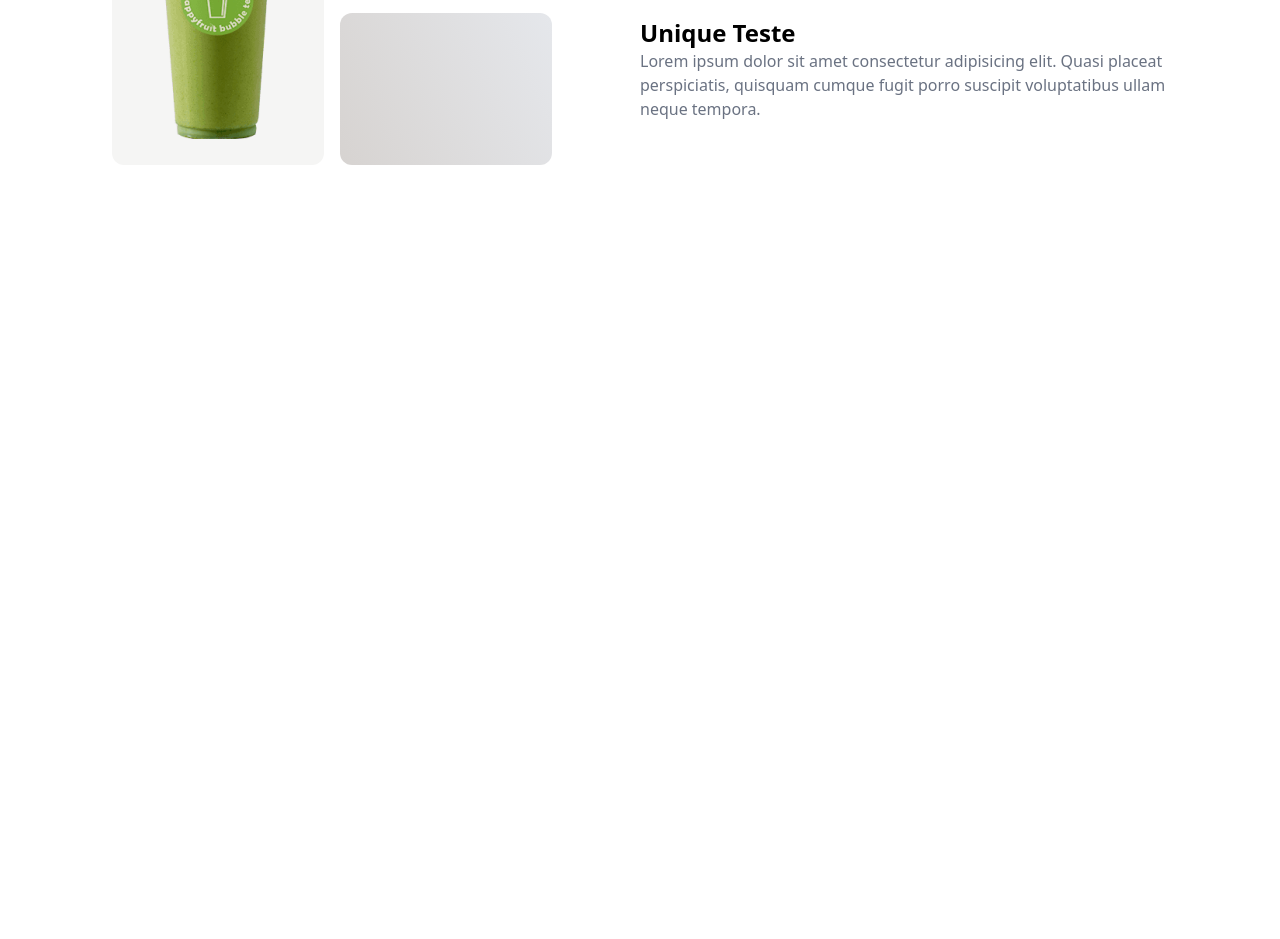
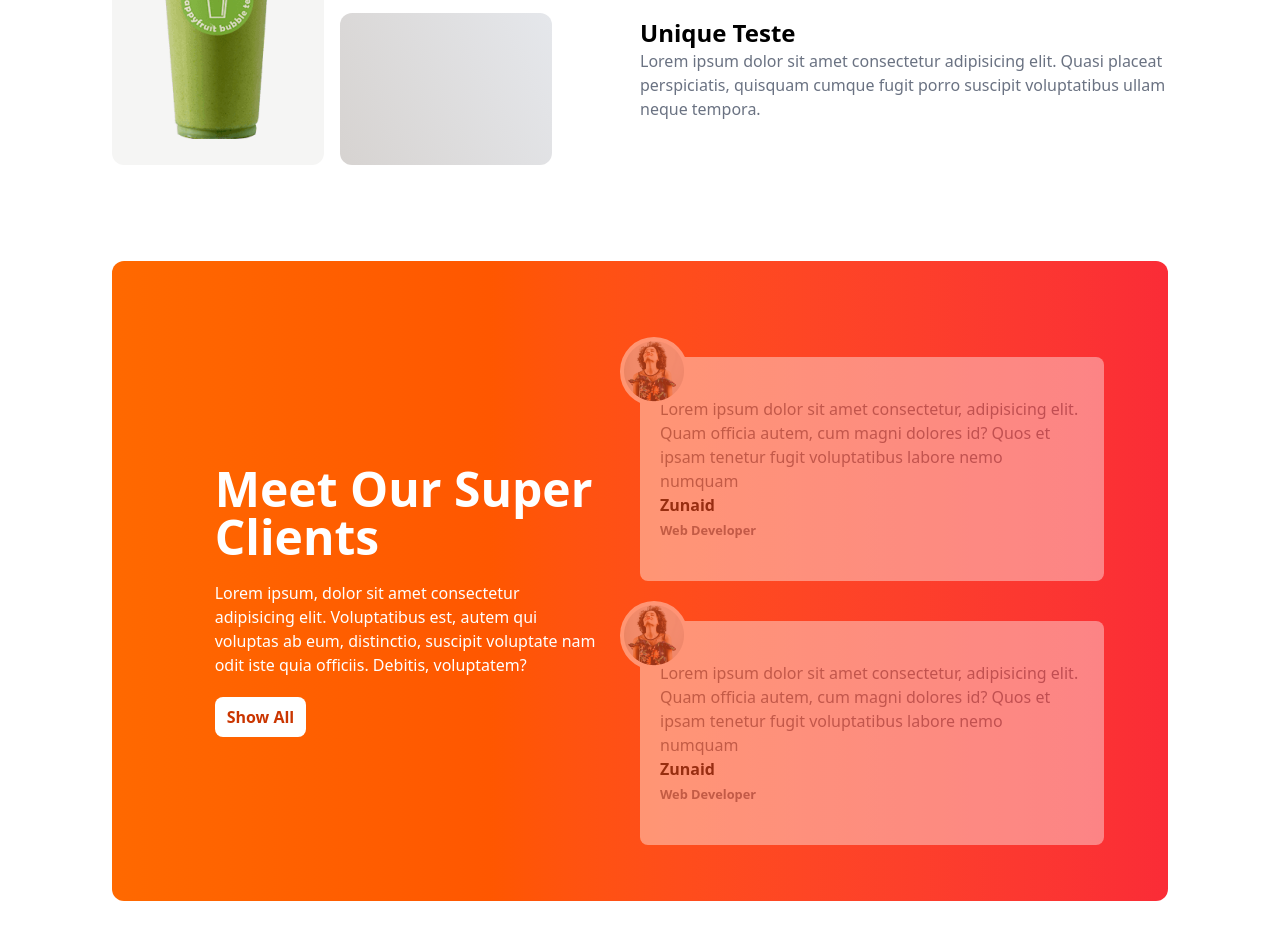
Before and after one commit to zunaid1/tea-house-repo, a plain HTML site: page index.html in a window 1280 px wide. Shown: the part 1521-2460 px from the top of the page. Before the commit the page ends 1782 px from the top, so only its background shows below. Drawn offline with nearby package versions, Linux system fonts and the light colour scheme.

Commit message:
complete upto 14-6(10min)

```diff
--- a/index.html
+++ b/index.html
@@ -175,8 +175,78 @@
 
 
 </section>
+<!-- ------END------------ -->
 
-<!-- ------END------------ -->
+
+<!-- Reviews Section START-->
+<section class="mb-24">
+	<div
+		class="bg-gradient-to-r from-orange-500 to-red-500 rounded-xl grid grid-cols-1 lg:grid-cols-2 text-white px-7 md:px-16">
+
+
+		<!-- Reviews Left part -->
+		<div class="flex items-center justify-center overflow-hidden">
+			<div class="w-5/6">
+				<h1 class="text-5xl font-bold mb-5 mt-10">Meet Our Super Clients</h1>
+				<p class="mb-5">Lorem ipsum, dolor sit amet consectetur adipisicing elit. Voluptatibus est, autem qui
+					voluptas ab eum, distinctio, suscipit voluptate nam odit iste quia officiis. Debitis, voluptatem?
+				</p>
+
+				<button class="bg-white text-orange-700 font-bold px-3 py-2 rounded-lg ">Show All</button>
+
+			</div>
+			</div>
+
+
+			<!-- Reviews right part -->
+			<div class="relative py-24">
+
+
+				<!-- top card -->
+				<div class="relative h-56 w-full md:3/4 bg-white text-black rounded-lg flex items-center px-5 opacity-40">
+					<div class="absolute -top-5 -left-5 bg-white rounded-full">
+						<img class="p-1" src="./images/client.png" alt="client-image">
+					</div>
+					<div class="overflow-auto">
+						<p class="text-gray-500">Lorem ipsum dolor sit amet consectetur, adipisicing elit. Quam officia
+							autem, cum magni dolores id? Quos et ipsam tenetur fugit voluptatibus labore nemo numquam</p>
+
+						<h1 class="font-bold text-black">Zunaid</h1>
+						<small class="font-bold text-gray-500">Web Developer</small>
+
+					</div>
+
+				</div>
+
+				<!-- Bottom card -->
+				<div class="relative top-10 h-56 w-full md:3/4 bg-white text-black rounded-lg flex items-center px-5 opacity-40">
+					<div class="absolute -top-5 -left-5 bg-white rounded-full">
+						<img class="p-1" src="./images/client.png" alt="client-image">
+					</div>
+					<div class="overflow-auto">
+						<p class="text-gray-500">Lorem ipsum dolor sit amet consectetur, adipisicing elit. Quam officia autem, cum
+							magni
+							dolores id? Quos et ipsam tenetur fugit voluptatibus labore nemo numquam</p>
+
+						<h1 class="font-bold text-black">Zunaid</h1>
+						<small class="font-bold text-gray-500">Web Developer</small>
+
+
+					</div>
+
+				</div>
+
+
+
+			</div>
+
+			</div>
+
+
+
+			</section>
+			<!-- Reviews Section END-->
+
 </main>
 <!-- ---------------MAIN END--------------------------- -->
  </body>
```
